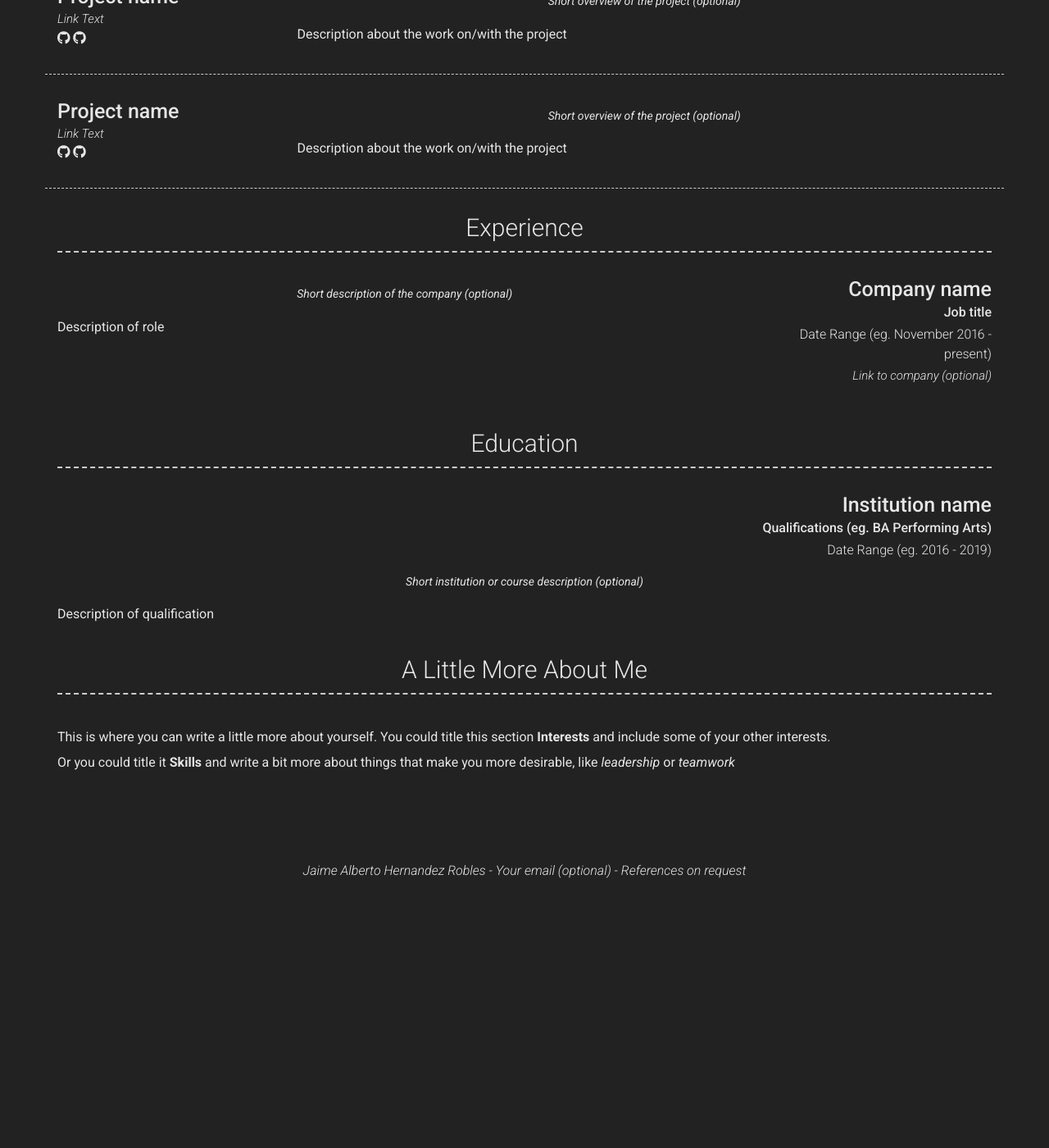
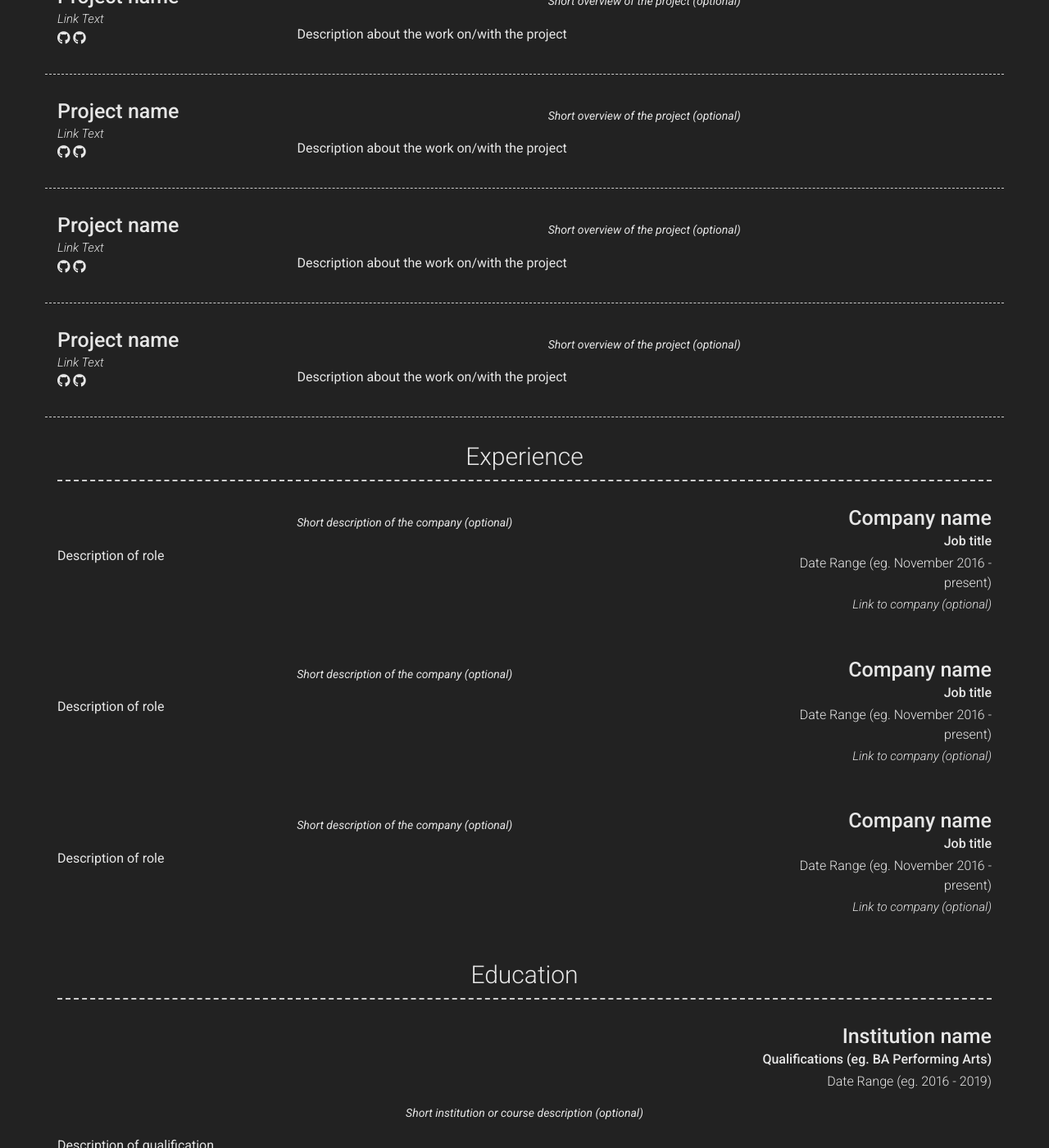
Before and after one commit to JA-HR/JA-HR.github.io, a Jekyll site: the page built from index.md, in a window 1280 px wide and 1400 px high, scrolled down 703 px. Shown: the whole window at 82% size. Built offline with Jekyll 4.4.1, drawn with Linux system fonts in a browser that asks for light colours; nearby versions of some CDN libraries; before the commit the page ends 1784 px from its top, so only the background shows below that.

Commit message:
Update _config.yml

```diff
--- a/_config.yml
+++ b/_config.yml
@@ -105,9 +105,65 @@ content:
           Short overview of the project (optional)
         description: | # this will include new lines to allow paragraphs
           Description about the work on/with the project
+
+      - layout: left
+        border: weak  # Value of `weak` will display a weak border below this item. # Any
+                      # other value (or no value) means no border will be displayed
+        title: Project name
+        link: Link to project (eg. sproogen.github.io/modern-resume-theme)(optional)
+        link_text: Link Text
+        additional_links:
+          - title:  Github page for project (eg. sproogen/modern-resume-theme)
+            icon: fab fa-github
+            url: Link to project (eg. sproogen.github.io/modern-resume-theme)(optional)
+          - title:  Github page for project (eg. sproogen/modern-resume-theme)
+            icon: fab fa-github
+            url: Link to project (eg. sproogen.github.io/modern-resume-theme)(optional)
+        quote: >
+          Short overview of the project (optional)
+        description: | # this will include new lines to allow paragraphs
+          Description about the work on/with the project
+
+      - layout: left
+        border: weak  # Value of `weak` will display a weak border below this item. # Any
+                      # other value (or no value) means no border will be displayed
+        title: Project name
+        link: Link to project (eg. sproogen.github.io/modern-resume-theme)(optional)
+        link_text: Link Text
+        additional_links:
+          - title:  Github page for project (eg. sproogen/modern-resume-theme)
+            icon: fab fa-github
+            url: Link to project (eg. sproogen.github.io/modern-resume-theme)(optional)
+          - title:  Github page for project (eg. sproogen/modern-resume-theme)
+            icon: fab fa-github
+            url: Link to project (eg. sproogen.github.io/modern-resume-theme)(optional)
+        quote: >
+          Short overview of the project (optional)
+        description: | # this will include new lines to allow paragraphs
+          Description about the work on/with the project
   - title: Experience
     layout: list
     content:
+      - layout: right
+        title: Company name
+        sub_title: Job title
+        caption: Date Range (eg. November 2016 - present)
+        link: Link to company (optional)
+        quote: >
+          Short description of the company (optional)
+        description: | # this will include new lines to allow paragraphs
+          Description of role
+
+      - layout: right
+        title: Company name
+        sub_title: Job title
+        caption: Date Range (eg. November 2016 - present)
+        link: Link to company (optional)
+        quote: >
+          Short description of the company (optional)
+        description: | # this will include new lines to allow paragraphs
+          Description of role
+
       - layout: right
         title: Company name
         sub_title: Job title
```
